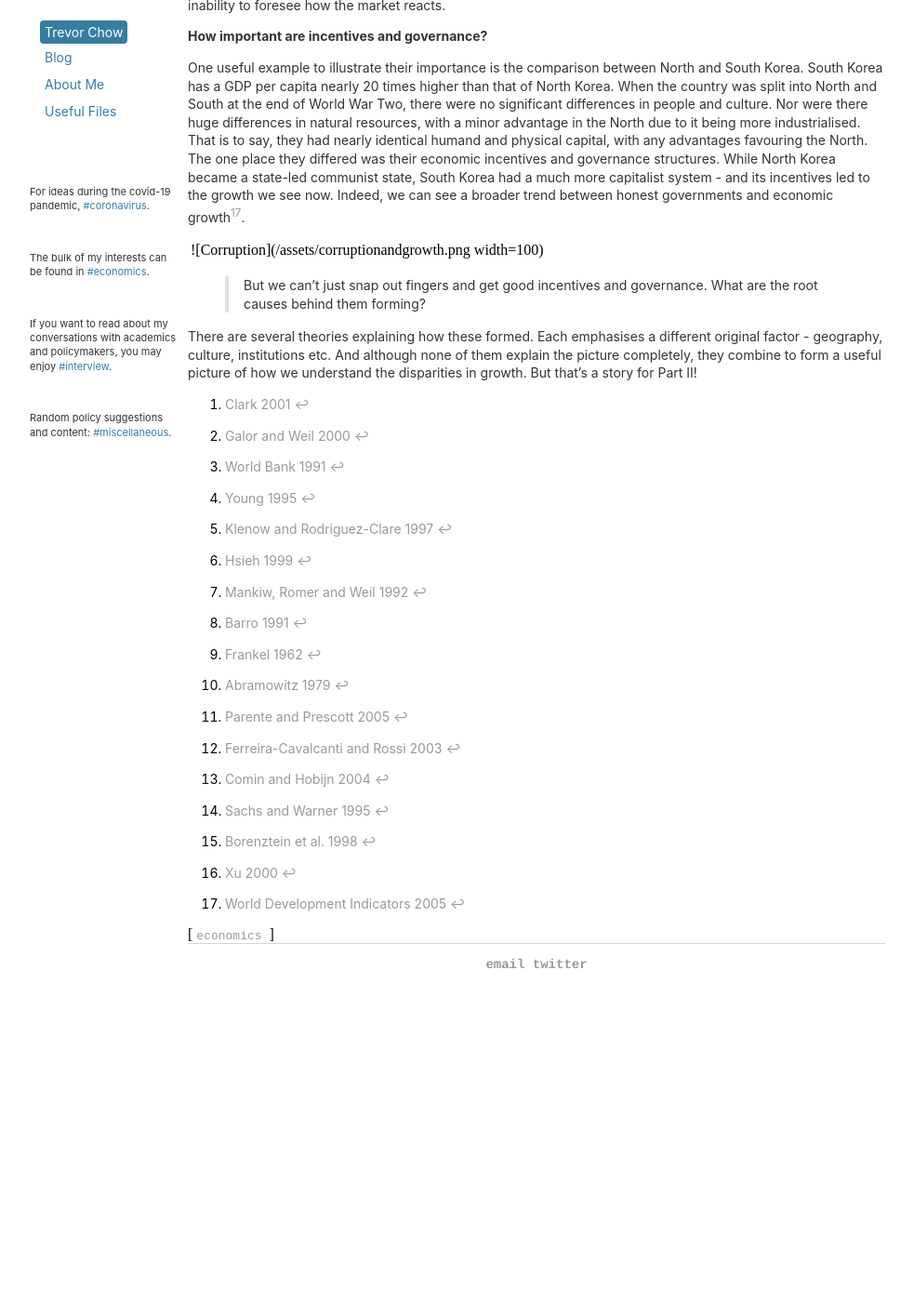
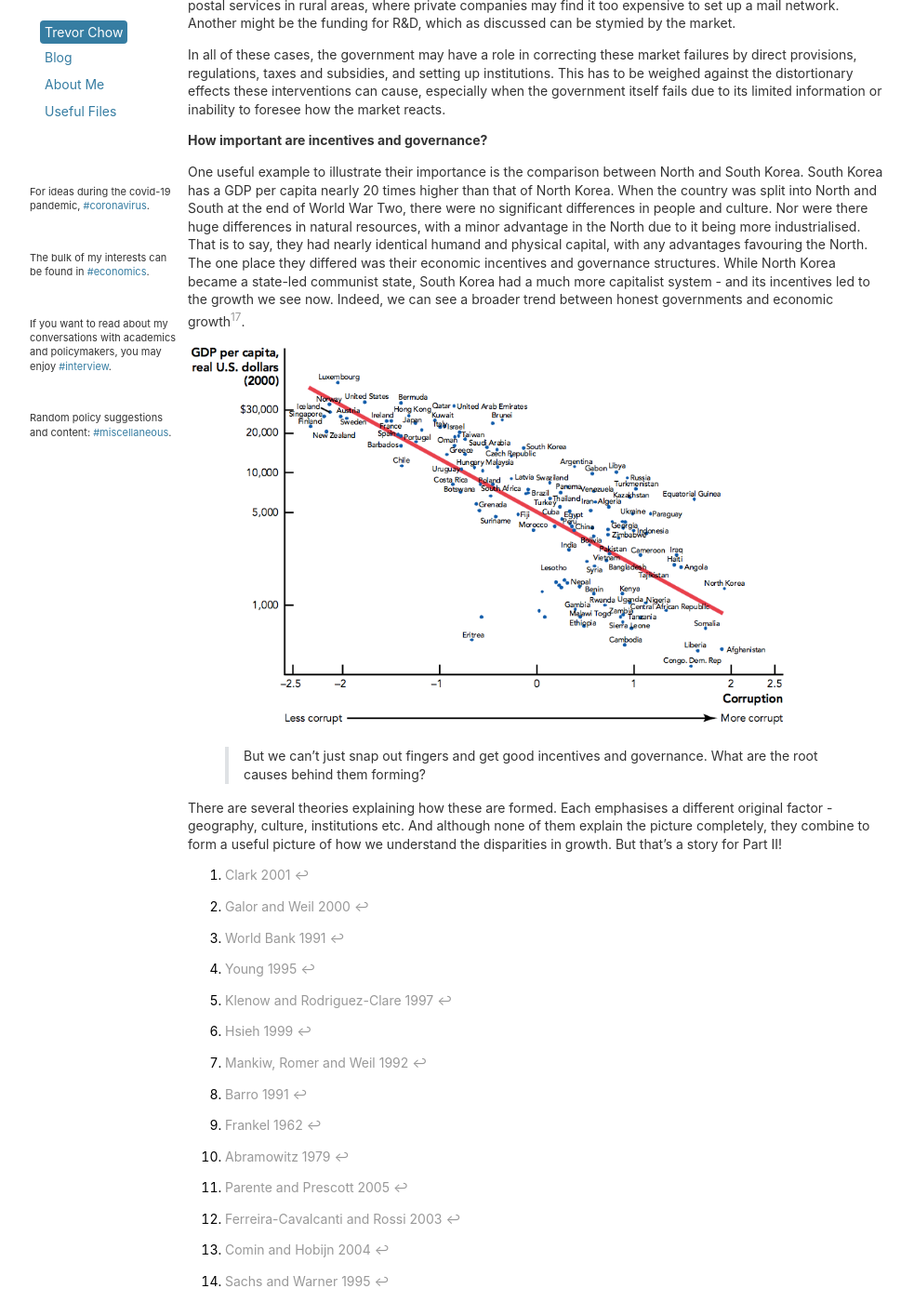
Before and after one commit to tmychow/tmychow.github.io, a Jekyll site: the page built from _posts/2020-07-10-a-primer-on-economic-growth-part-I.md, in a window 1280 px wide and 1400 px high, scrolled down 4565 px. Shown: the whole window at 93% size, without its empty margins (28-1011 px from the left). Built offline with Jekyll 4.4.1, drawn with Linux system fonts in a browser that asks for light colours; formulas are drawn with MathJax 3; before the commit the page ends 5624 px from its top, so only the background shows below that; some of the changed text lies outside the part shown.

Commit message:
Update 2020-07-10-a-primer-on-economic-growth-part-I.md

```diff
--- a/_posts/2020-07-10-a-primer-on-economic-growth-part-I.md
+++ b/_posts/2020-07-10-a-primer-on-economic-growth-part-I.md
@@ -160,8 +162,8 @@ One useful example to illustrate their importance is the comparison between Nort
 
 [^Z]: [World Development Indicators 2005](https://openknowledge.worldbank.org/handle/10986/12425)
 
-![Corruption](/assets/corruptionandgrowth.png | width=100)
+![Corruption](/assets/corruptionandgrowth.png){:width="650px"}
 
 > But we can't just snap out fingers and get good incentives and governance. What are the root causes behind them forming?
 
-There are several theories explaining how these formed. Each emphasises a different original factor - geography, culture, institutions etc. And although none of them explain the picture completely, they combine to form a useful picture of how we understand the disparities in growth. But that's a story for Part II!
+There are several theories explaining how these are formed. Each emphasises a different original factor - geography, culture, institutions etc. And although none of them explain the picture completely, they combine to form a useful picture of how we understand the disparities in growth. But that's a story for Part II!
```
Also changed, not shown: other parts of _posts/2020-07-10-a-primer-on-economic-growth-part-I.md (+2 -0 lines).
